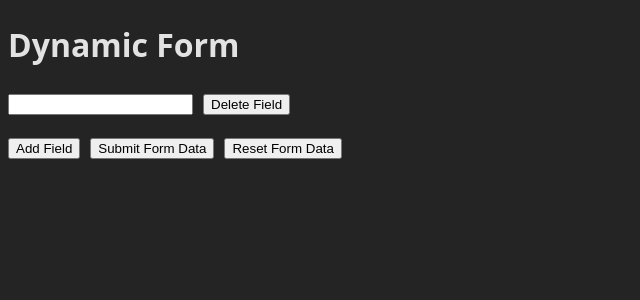
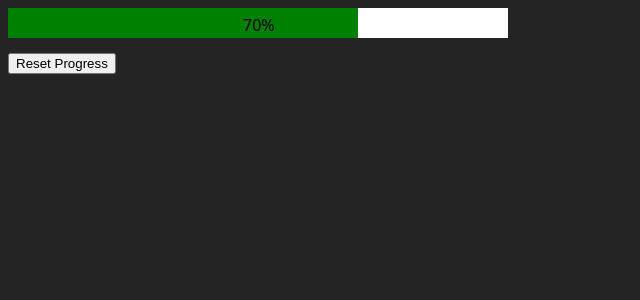
Before and after one commit to yash1rj/Advanced-Frontend, a React (Vite) app in the folder Machine Coding/: page / in a window 1280 px wide. Shown: the top 300 px of the page, without its empty margins (0-640 px from the left). Built offline with nearby package versions, Linux system fonts and the light colour scheme.

Commit message:
progrss bar component

```diff
--- a/Machine Coding/src/App.tsx
+++ b/Machine Coding/src/App.tsx
@@ -1,5 +1,6 @@
 import "./App.css";
-import DynamicFormFields from "./components/DynamicFormFields/DynamicFormFields";
+// import DynamicFormFields from "./components/DynamicFormFields/DynamicFormFields";
+import ProgressBar from "./components/ProgressBar/ProgressBar";
 // import FolderExplorer from "./components/FolderExplorer/FolderExplorer";
 // import { foldersData } from "./components/FolderExplorer/foldersData";
 // import ToDoList from "./components/ToDoList/ToDoList";
@@ -15,7 +16,8 @@ function App() {
       {/* <PaginatedData /> */}
       {/* <FolderExplorer folderDirectory={foldersData} /> */}
       {/* <ToDoList /> */}
-      <DynamicFormFields />
+      {/* <DynamicFormFields /> */}
+      <ProgressBar />
     </>
   );
 }
--- /dev/null
+++ b/Machine Coding/src/components/ProgressBar/ProgressBar.tsx
@@ -0,0 +1,62 @@
+import { useEffect, useState } from "react";
+import styled from "styled-components";
+
+const ProgressBarContainer = styled.div`
+  background: white;
+  position: relative;
+  width: 500px;
+  height: 30px;
+`;
+const ProgressBarLoader = styled.div<{ progress: number }>`
+  background: green;
+  height: 30px;
+  transition: all 1s ease-out;
+  width: ${(p) => (p.progress ? `${p.progress}%` : "")};
+
+  span {
+    color: black;
+    left: 47%;
+    margin: 5px 0;
+    position: absolute;
+    width: max-content;
+  }
+`;
+
+const ProgressBar = () => {
+  const [progressState, setProgressState] = useState(0);
+
+  useEffect(() => {
+    let interval: number;
+    interval = setInterval(() => {
+      setProgressState((prevProgress) => {
+        if (prevProgress === 100) {
+          return 100;
+        }
+        return prevProgress + 10;
+      });
+    }, 1000);
+
+    return () => {
+      clearInterval(interval);
+    };
+  }, []);
+
+  return (
+    <>
+      <ProgressBarContainer>
+        <ProgressBarLoader progress={progressState}>
+          <span>{progressState}%</span>
+        </ProgressBarLoader>
+      </ProgressBarContainer>
+      <button
+        style={{ marginTop: "15px" }}
+        type="button"
+        onClick={() => setProgressState(0)}
+      >
+        Reset Progress
+      </button>
+    </>
+  );
+};
+
+export default ProgressBar;
```
